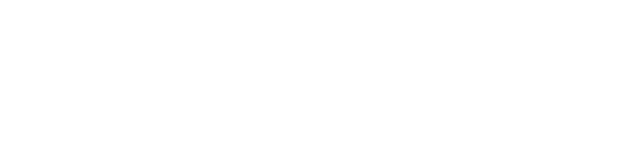
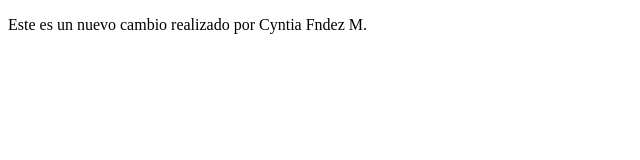
Before and after one commit to Kmontano06/proyecto1, a plain HTML site: page index.html in a window 1280 px wide. Shown: the whole page, without its empty margins (0-640 px from the left). Drawn offline with Linux system fonts and the light colour scheme.

Commit message:
Cambios realizados

```diff
--- a/index.html
+++ b/index.html
@@ -7,6 +7,8 @@
 	<link rel="stylesheet" type="text/css" href="style.css">
 </head>
 <body>
-
+	<header>
+		<p> Este es un nuevo cambio realizado por Cyntia Fndez M.</p>
+	</header>
 </body>
 </html>
```
